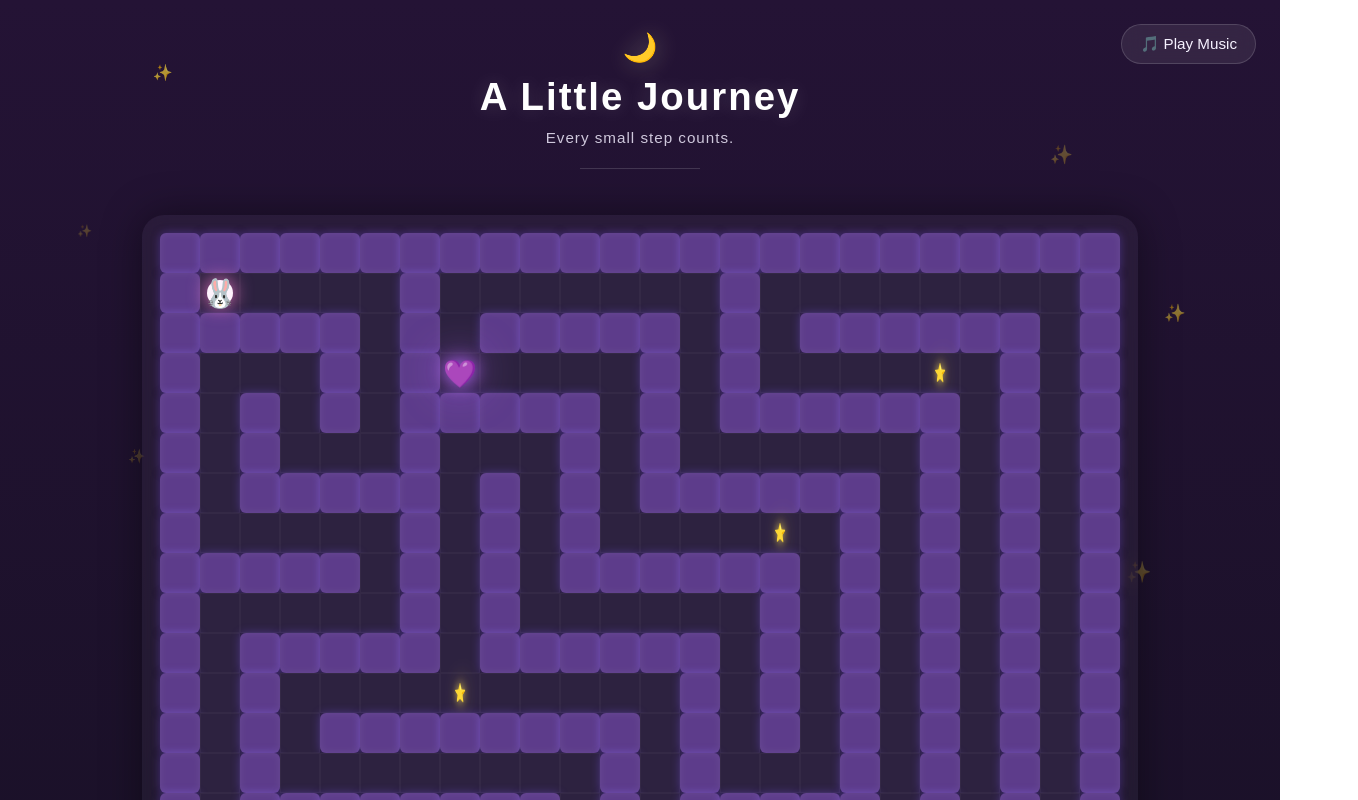
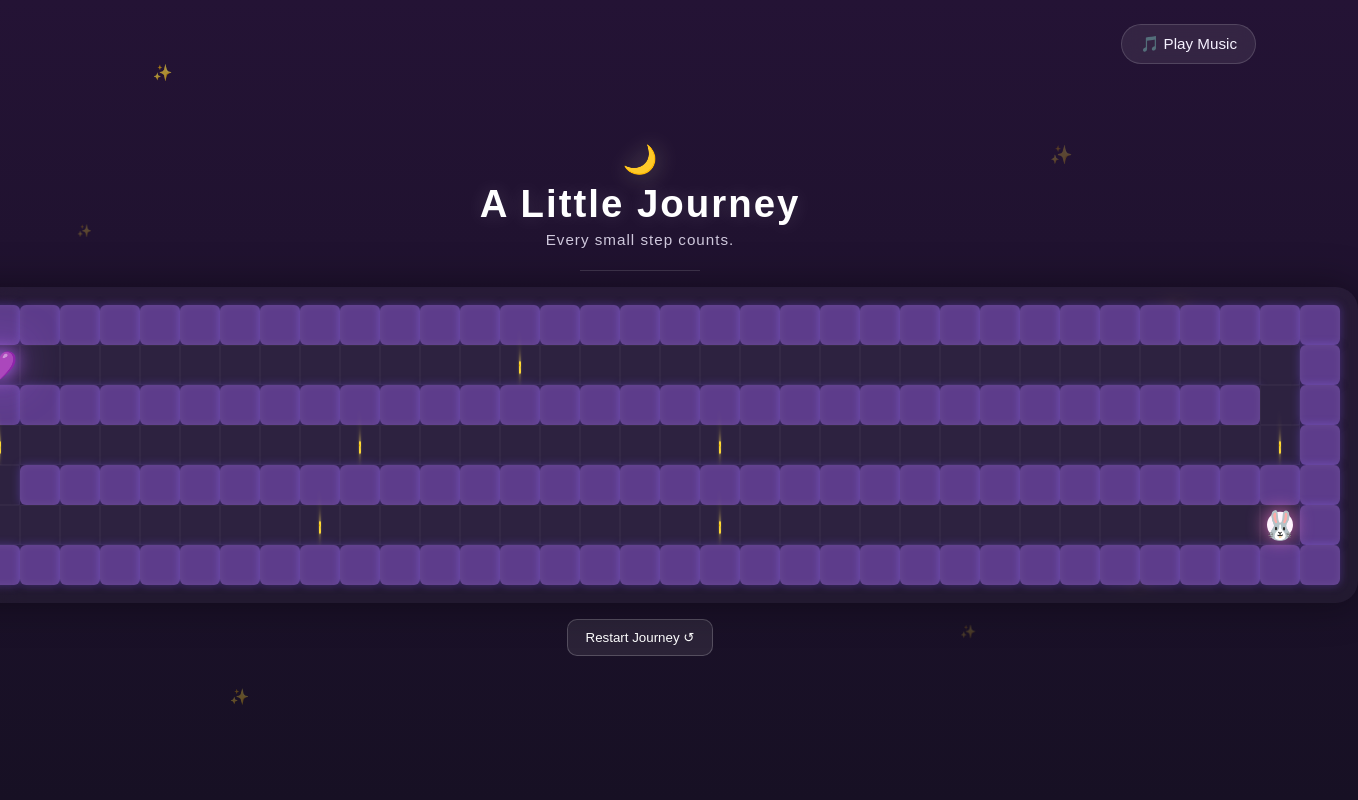
Before and after one commit to murtaza-bukhari/Journey, a React (Vite) app: page / in a window 1280 px wide. Shown: the top 800 px of the page, 1358 px wide, since content can reach past the window. Built offline with nearby package versions, Linux system fonts and the light colour scheme.

Commit message:
reworked the maze and body

```diff
--- a/src/components/Game/Ending.jsx
+++ b/src/components/Game/Ending.jsx
@@ -15,13 +15,13 @@ function Ending({ onRestart }) {
         animate={{ opacity: 1, y: 0 }}
         transition={{ delay: 0.4, duration: 0.6 }}
       >
-        <h2>You Made It ❤️</h2>
+        <h2>💜 You Made It 💜</h2>
 
         <p>
           You navigated through the maze of terror,<br></br>
           You will find a way through everything...<br></br>
           Always hold your head up high.<br></br>
-          Always keep that gorgeous smile on your face.<br></br>
+          Always keep smiling.<br></br>
           You Got This !
         </p>
 
--- a/src/components/Game/Game.jsx
+++ b/src/components/Game/Game.jsx
@@ -15,8 +15,8 @@ import music from "../../assets/music/background.mp3";
 
 function Game() {
   const [playerPosition, setPlayerPosition] = useState({
-    row: 1,
-    col: 1,
+    row: 5,
+    col: 33,
   });
 
   const [activeCheckpoint, setActiveCheckpoint] = useState(null);
@@ -126,8 +126,8 @@ function Game() {
 
   function resetGame() {
     setPlayerPosition({
-      row: 1,
-      col: 1,
+      row: 5,
+      col: 33,
     });
 
     setVisitedCheckpoints([]);
--- a/src/components/Game/Header.css
+++ b/src/components/Game/Header.css
@@ -1,7 +1,5 @@
 .header {
   text-align: center;
-
-  margin-bottom: 30px;
 }
 
 .header h1 {
@@ -29,7 +27,7 @@
 .moon {
   font-size: 28px;
 
-  margin-bottom: 10px;
+  margin-bottom: 5px;
 
   animation: float 3s ease-in-out infinite;
 }
@@ -47,7 +45,7 @@
 }
 
 .header p {
-  margin-top: 10px;
+  margin-top: 5px;
 
   color: #cfc8dc;
 
--- a/src/data/checkpoints.js
+++ b/src/data/checkpoints.js
@@ -1,7 +1,7 @@
 const checkpoints = [
   {
     id: 1,
-    row: 3,
+    row: 5,
     col: 19,
     title: "🌸 Take a Breath 🌸",
     message:
@@ -10,8 +10,8 @@ const checkpoints = [
 
   {
     id: 2,
-    row: 7,
-    col: 17,
+    row: 5,
+    col: 9,
     title: "☀️ Keep Walking ☀️",
     message:
       "Even slow progress is still progress, and I'm proud of every step you take.",
@@ -19,8 +19,8 @@ const checkpoints = [
 
   {
     id: 3,
-    row: 11,
-    col: 7,
+    row: 3,
+    col: 1,
     title: "🦋 You Matter 🦋",
     message:
       "Even on the days you doubt yourself, you are deeply loved.",
@@ -28,8 +28,8 @@ const checkpoints = [
 
   {
     id: 4,
-    row: 15,
-    col: 5,
+    row: 3,
+    col: 10,
     title: "🌼 Little Victories 🌼",
     message:
       "Every challenge you've overcome has made you stronger than you realize.",
@@ -37,8 +37,8 @@ const checkpoints = [
 
   {
     id: 5,
-    row: 17,
-    col: 14,
+    row: 3,
+    col: 19,
     title: "⭐ Almost There ⭐",
     message:
       "Look how far you've already come. Don't forget to be proud of yourself.",
@@ -46,8 +46,8 @@ const checkpoints = [
 
   {
     id: 6,
-    row: 19,
-    col: 7,
+    row: 3,
+    col: 33,
     title: "💜 From My Heart 💜",
     message:
       "Whenever life feels overwhelming, remember you never have to face it alone.",
@@ -55,8 +55,8 @@ const checkpoints = [
 
   {
     id: 7,
-    row: 7,
-    col: 15,
+    row: 1,
+    col: 14,
     title: "❤️ One Last Step ❤️",
     message:
       "There's one final surprise waiting for you...",
--- a/src/data/maze.js
+++ b/src/data/maze.js
@@ -1,25 +1,11 @@
 const maze = [
-  "########################",
-  "#.....#.......#........#",
-  "#####.#.#####.#.######.#",
-  "#...#.#E....#.#....C.#.#",
-  "#.#.#.#####.#.######.#.#",
-  "#.#...#...#.#......#.#.#",
-  "#.#####.#.#.######.#.#.#",
-  "#.....#.#.#....C.#.#.#.#",
-  "#####.#.#.######.#.#.#.#",
-  "#.....#.#......#.#.#.#.#",
-  "#.#####.######.#.#.#.#.#",
-  "#.#....C.....#.#.#.#.#.#",
-  "#.#.########.#.#.#.#.#.#",
-  "#.#........#.#...#.#.#.#",
-  "#.########.#.#####.#.#.#",
-  "#....C...#.#.......#.#.#",
-  "######.#.#.#########.#.#",
-  "#......#.#....C......#.#",
-  "#.######.#############.#",
-  "#......C...............#",
-  "########################",
+  "###################################",
+  "#E............C...................#",
+  "#################################.#",
+  "#C........C........C.............C#",
+  "#.#################################",
+  "#........C.........C..............#",
+  "###################################"
 ];
 
 export default maze;
--- a/src/index.css
+++ b/src/index.css
@@ -16,6 +16,4 @@ body {
   font-family: "Poppins", sans-serif;
 
   color: white;
-
-  padding: 2rem;
 }
```
